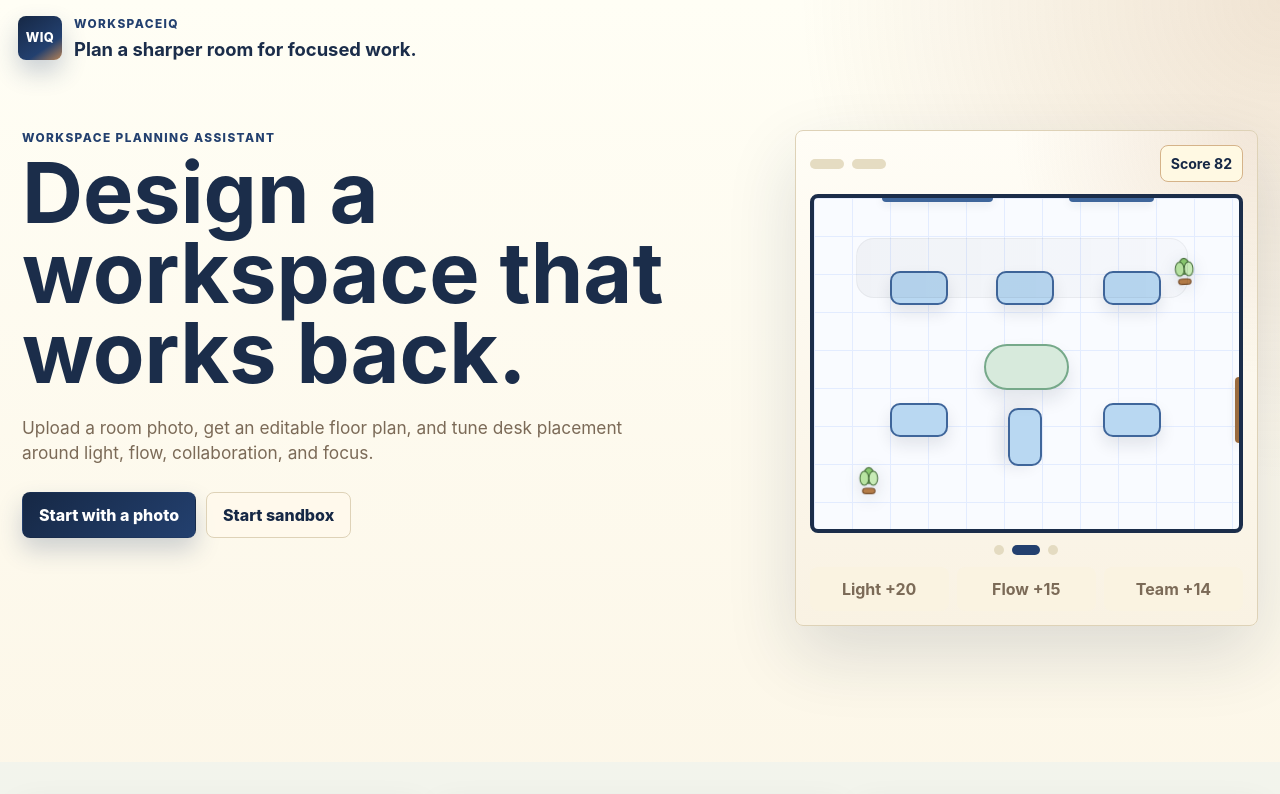
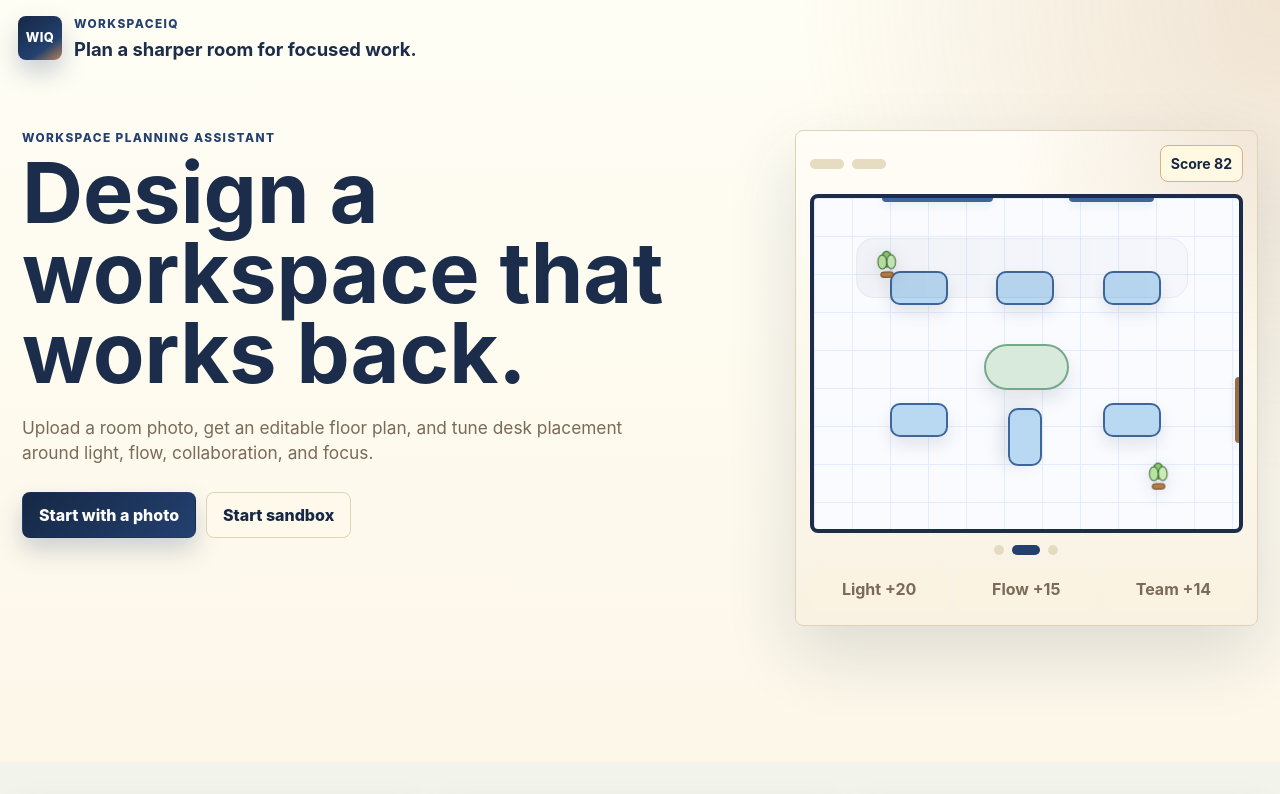
Before and after one commit to taffycheez/SaaSathon-TBD, a Next.js app in the folder FloorPlanToProductivity/workspaceiq/web/: page / in a window 1280 px wide. Shown: the top 794 px of the page. Built offline with nearby package versions, Linux system fonts and the light colour scheme.

Commit message:
Move hero plants between preview scenes

```diff
--- a/FloorPlanToProductivity/workspaceiq/web/app/globals.css
+++ b/FloorPlanToProductivity/workspaceiq/web/app/globals.css
@@ -334,7 +334,7 @@ button:disabled {
   overflow: visible;
   filter: drop-shadow(0 4px 8px rgba(23, 32, 47, 0.14));
   transform-origin: 50% 78%;
-  animation: mini-plant-drift 4.8s ease-in-out infinite;
+  animation: mini-plant-drift 5.2s ease-in-out infinite;
   animation-delay: var(--plant-delay, 0ms);
 }
 
@@ -1507,11 +1507,11 @@ button:disabled {
 @keyframes mini-plant-drift {
   0%,
   100% {
-    transform: translate3d(0, 0, 0) rotate(-3deg);
+    transform: translate3d(0, 0, 0) rotate(-2deg);
   }
 
   35% {
-    transform: translate3d(-2px, -3px, 0) rotate(2deg);
+    transform: translate3d(-2px, -2px, 0) rotate(2deg);
   }
 
   70% {
--- a/FloorPlanToProductivity/workspaceiq/web/components/WorkspaceApp.jsx
+++ b/FloorPlanToProductivity/workspaceiq/web/components/WorkspaceApp.jsx
@@ -90,8 +90,8 @@ const HERO_LAYOUT_SCENES = [
       { id: "desk-e", kind: "desk", left: "40%", top: "60%", rotate: "0deg" },
       { id: "desk-f", kind: "desk", left: "66%", top: "60%", rotate: "0deg" },
       { id: "table", kind: "zone", left: "43%", top: "42%", width: "15%", height: "10%", opacity: 0.22 },
-      { id: "plant-a", kind: "plant", left: "8%", top: "84%" },
-      { id: "plant-b", kind: "plant", left: "84%", top: "10%" },
+      { id: "plant-a", kind: "plant", left: "8%", top: "82%" },
+      { id: "plant-b", kind: "plant", left: "86%", top: "8%" },
       { id: "quiet-band", kind: "band", left: "9%", top: "10%", width: "74%", height: "22%", opacity: 0.85 }
     ]
   },
@@ -110,8 +110,8 @@ const HERO_LAYOUT_SCENES = [
       { id: "desk-e", kind: "desk", left: "68%", top: "62%", rotate: "0deg" },
       { id: "desk-f", kind: "desk", left: "43%", top: "67%", rotate: "90deg" },
       { id: "table", kind: "table", left: "40%", top: "44%", width: "20%", height: "14%", rotate: "0deg" },
-      { id: "plant-a", kind: "plant", left: "10%", top: "82%" },
-      { id: "plant-b", kind: "plant", left: "84%", top: "18%" },
+      { id: "plant-a", kind: "plant", left: "78%", top: "80%" },
+      { id: "plant-b", kind: "plant", left: "14%", top: "16%" },
       { id: "quiet-band", kind: "band", left: "10%", top: "12%", width: "78%", height: "18%", opacity: 0.52 }
     ]
   },
@@ -130,8 +130,8 @@ const HERO_LAYOUT_SCENES = [
       { id: "desk-e", kind: "desk", left: "22%", top: "68%", rotate: "0deg" },
       { id: "desk-f", kind: "desk", left: "68%", top: "68%", rotate: "0deg" },
       { id: "table", kind: "table", left: "36%", top: "44%", width: "28%", height: "18%", rotate: "0deg" },
-      { id: "plant-a", kind: "plant", left: "10%", top: "84%" },
-      { id: "plant-b", kind: "plant", left: "84%", top: "12%" },
+      { id: "plant-a", kind: "plant", left: "48%", top: "78%" },
+      { id: "plant-b", kind: "plant", left: "82%", top: "44%" },
       { id: "quiet-band", kind: "band", left: "12%", top: "60%", width: "76%", height: "18%", opacity: 0.3 }
     ]
   }
```
